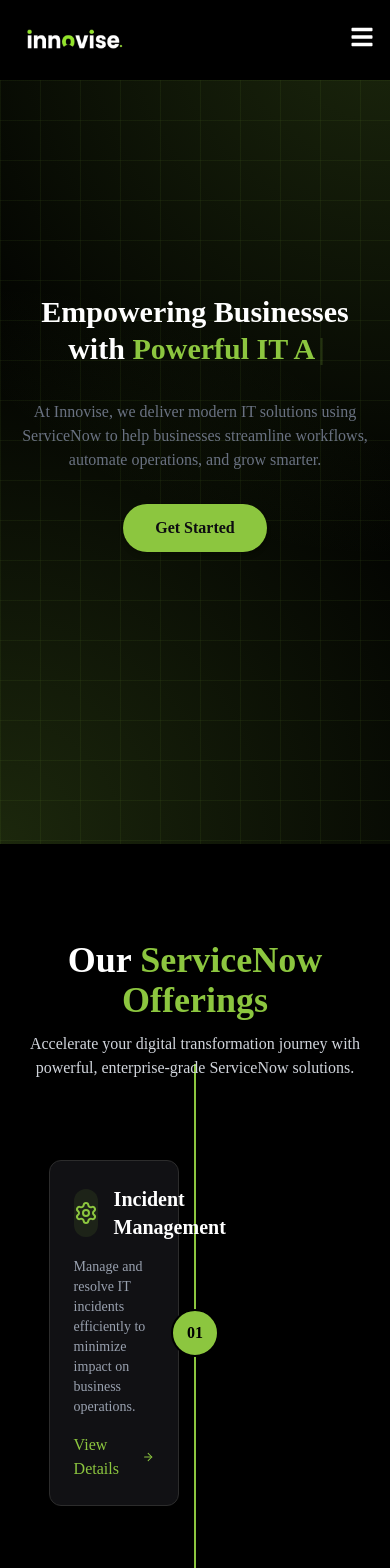
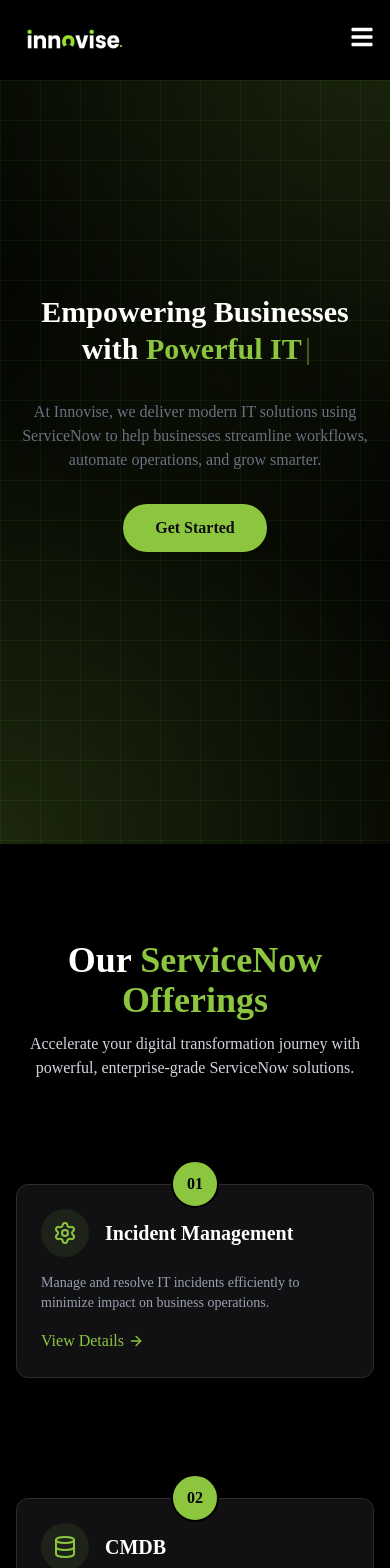
Before and after one commit to sumiyaaa/innovise, a Next.js app: page / in a window 390 px wide. Shown: the top 1568 px of the page. Built offline with nearby package versions, Linux system fonts and the light colour scheme.

Commit message:
services responsive

```diff
--- a/package.json
+++ b/package.json
@@ -15,7 +15,6 @@
     "framer-motion": "^12.23.3",
     "lucide-react": "^0.525.0",
     "next": "15.3.4",
-    "particles.js": "^2.0.0",
     "react": "^19.0.0",
     "react-countup": "^6.5.3",
     "react-dom": "^19.0.0",
--- a/src/components/OurServices/page.jsx
+++ b/src/components/OurServices/page.jsx
@@ -1,6 +1,6 @@
-'use client';
+"use client";
 
-import { motion } from 'framer-motion';
+import { motion } from "framer-motion";
 import {
   Settings,
   Database,
@@ -9,38 +9,45 @@
   Server,
   FileCheck,
   ArrowRight,
-} from 'lucide-react';
+} from "lucide-react";
+import { useEffect, useState } from "react";
 
 const services = [
   {
     icon: <Settings className="w-6 h-6 text-[#8CC63F]" />,
     title: "Incident Management",
-    description: "Manage and resolve IT incidents efficiently to minimize impact on business operations.",
+    description:
+      "Manage and resolve IT incidents efficiently to minimize impact on business operations.",
   },
   {
     icon: <Database className="w-6 h-6 text-[#8CC63F]" />,
     title: "CMDB",
-    description: "Maintain a centralized database of IT assets and their relationships across your environment.",
+    description:
+      "Maintain a centralized database of IT assets and their relationships across your environment.",
   },
   {
     icon: <MonitorCheck className="w-6 h-6 text-[#8CC63F]" />,
     title: "Change Management",
-    description: "Control IT changes with minimal risk through structured workflows and approvals.",
+    description:
+      "Control IT changes with minimal risk through structured workflows and approvals.",
   },
   {
     icon: <Users className="w-6 h-6 text-[#8CC63F]" />,
     title: "HR Service Delivery",
-    description: "Deliver consistent and streamlined HR services through automation and self-service portals.",
+    description:
+      "Deliver consistent and streamlined HR services through automation and self-service portals.",
   },
   {
     icon: <Server className="w-6 h-6 text-[#8CC63F]" />,
     title: "ITOM",
-    description: "Optimize IT operations with proactive monitoring and infrastructure automation.",
+    description:
+      "Optimize IT operations with proactive monitoring and infrastructure automation.",
   },
   {
     icon: <FileCheck className="w-6 h-6 text-[#8CC63F]" />,
     title: "Knowledge Management",
-    description: "Create, manage, and share knowledge to improve issue resolution and employee self-service.",
+    description:
+      "Create, manage, and share knowledge to improve issue resolution and employee self-service.",
   },
 ];
 
@@ -52,12 +59,24 @@
     transition: {
       delay: i * 0.2,
       duration: 0.6,
-      ease: 'easeOut',
+      ease: "easeOut",
     },
   }),
 };
 
 export default function ServiceTimeline() {
+  const [isMobile, setIsMobile] = useState(false);
+
+  useEffect(() => {
+    const handleResize = () => {
+      setIsMobile(window.innerWidth < 768);
+    };
+
+    handleResize();
+    window.addEventListener("resize", handleResize);
+    return () => window.removeEventListener("resize", handleResize);
+  }, []);
+
   return (
     <div className="relative w-full px-4 py-24 bg-black text-white">
       {/* Heading */}
@@ -67,14 +86,16 @@
           <span className="text-[#8CC63F]">ServiceNow Offerings</span>
         </h2>
         <p className="text-gray-300 mt-3 max-w-xl mx-auto">
-          Accelerate your digital transformation journey with powerful, enterprise-grade ServiceNow solutions.
+          Accelerate your digital transformation journey with powerful,
+          enterprise-grade ServiceNow solutions.
         </p>
       </div>
 
-      {/* Vertical Line - starts after paragraph */}
+      {/* Vertical Line - hidden on mobile */}
+      {!isMobile && (
         <div className="absolute top-[220px] bottom-24 left-1/2 transform -translate-x-1/2 w-[2px] bg-[#8CC63F] z-0" />
+      )}
 
-      {/* Cards */}
       <div className="relative z-10 flex flex-col gap-24">
         {services.map((service, index) => {
           const isLeft = index % 2 === 0;
@@ -87,9 +108,37 @@
               whileInView="visible"
               viewport={{ once: true, amount: 0.3 }}
               variants={cardVariants}
-              className="relative w-full flex items-center"
+              className={`relative w-full ${
+                !isMobile ? "flex items-center" : ""
+              }`}
             >
-              {isLeft && (
+              {isMobile ? (
+                <div className="w-full relative">
+                  <div className="absolute -top-6 left-1/2 transform -translate-x-1/2 w-12 h-12 rounded-full bg-[#8CC63F] text-black font-bold flex items-center justify-center border-2 border-black z-20">
+                    {String(index + 1).padStart(2, "0")}
+                  </div>
+
+                  <div className="w-full bg-[#111114] border border-[#2c2c2c] p-6 rounded-xl shadow-xl mt-6">
+                    <div className="flex items-center space-x-4 mb-4">
+                      <div className="w-12 h-12 rounded-full bg-[#8CC63F]/10 flex items-center justify-center">
+                        {service.icon}
+                      </div>
+                      <h3 className="text-xl font-bold">{service.title}</h3>
+                    </div>
+                    <p className="text-sm text-gray-400 mb-4">
+                      {service.description}
+                    </p>
+                    <a
+                      href="#"
+                      className="text-[#8CC63F] font-medium flex items-center gap-1 hover:underline"
+                    >
+                      View Details <ArrowRight size={16} />
+                    </a>
+                  </div>
+                </div>
+              ) : (
+                <>
+                  {isLeft ? (
                     <>
                       <div className="w-1/2 flex justify-end pr-4">
                         <div className="w-[80%] bg-[#111114] border border-[#2c2c2c] p-6 rounded-xl shadow-xl">
@@ -97,24 +146,24 @@
                             <div className="w-12 h-12 rounded-full bg-[#8CC63F]/10 flex items-center justify-center">
                               {service.icon}
                             </div>
-                        <h3 className="text-xl font-bold">{service.title}</h3>
+                            <h3 className="text-xl font-bold">
+                              {service.title}
+                            </h3>
                           </div>
-                      <p className="text-sm text-gray-400 mb-4">{service.description}</p>
-                      <a href="#" className="text-[#8CC63F] font-medium flex items-center gap-1 hover:underline">
+                          <p className="text-sm text-gray-400 mb-4">
+                            {service.description}
+                          </p>
+                          <a
+                            href="#"
+                            className="text-[#8CC63F] font-medium flex items-center gap-1 hover:underline"
+                          >
                             View Details <ArrowRight size={16} />
                           </a>
                         </div>
                       </div>
                       <div className="w-1/2" />
                     </>
-              )}
-
-              {/* Number Circle */}
-              <div className="absolute left-1/2 transform -translate-x-1/2 w-12 h-12 rounded-full bg-[#8CC63F] text-black font-bold flex items-center justify-center border-2 border-black z-20">
-                {String(index + 1).padStart(2, '0')}
-              </div>
-
-              {!isLeft && (
+                  ) : (
                     <>
                       <div className="w-1/2" />
                       <div className="w-1/2 flex justify-start pl-4">
@@ -123,13 +172,26 @@
                             <div className="w-12 h-12 rounded-full bg-[#8CC63F]/10 flex items-center justify-center">
                               {service.icon}
                             </div>
-                        <h3 className="text-xl font-bold">{service.title}</h3>
+                            <h3 className="text-xl font-bold">
+                              {service.title}
+                            </h3>
                           </div>
-                      <p className="text-sm text-gray-400 mb-4">{service.description}</p>
-                      <a href="#" className="text-[#8CC63F] font-medium flex items-center gap-1 hover:underline">
+                          <p className="text-sm text-gray-400 mb-4">
+                            {service.description}
+                          </p>
+                          <a
+                            href="#"
+                            className="text-[#8CC63F] font-medium flex items-center gap-1 hover:underline"
+                          >
                             View Details <ArrowRight size={16} />
                           </a>
                         </div>
+                      </div>
+                    </>
+                  )}
+
+                  <div className="absolute left-1/2 transform -translate-x-1/2 w-12 h-12 rounded-full bg-[#8CC63F] text-black font-bold flex items-center justify-center border-2 border-black z-20">
+                    {String(index + 1).padStart(2, "0")}
                   </div>
                 </>
               )}
@@ -138,7 +200,6 @@
         })}
       </div>
 
-      {/* More Services Button */}
       <div className="text-center mt-20 relative z-10">
         <button className="bg-[#8CC63F] hover:bg-[#7abf35] text-black font-bold py-3 px-6 rounded-full transition duration-300">
           More Services
```
Also changed, not shown: 1 other file (tests, documents, lock files or other folders). Lines whose indentation alone changed are shown as unchanged.
